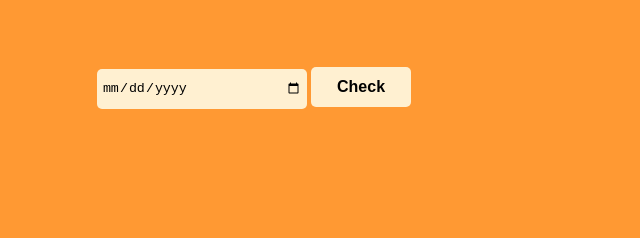
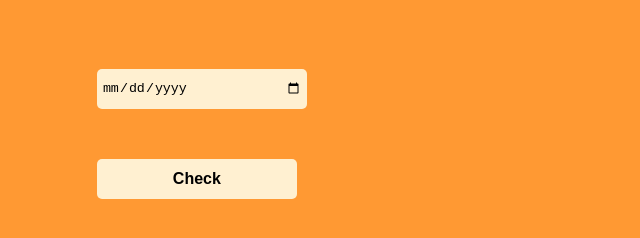
Before and after one commit to rahul31agrawal/Is-Your-Birthday-a-Palindrome, a plain HTML site: page index.html in a window 1280 px wide. Shown: the part 142-380 px from the top of the page, without its empty margins (320-960 px from the left). Drawn offline with nearby package versions, Linux system fonts and the light colour scheme.

Commit message:
css-updated

```diff
--- a/style.css
+++ b/style.css
@@ -17,17 +17,19 @@ input {
     padding: 0 5px;
     border-radius: 5px;
     background-color: #FFF0D1;
+
 }
 
 
 
 button {
+
     height: 40px;
-    width: 100px;
+    width: 200px;
     border: none;
     border-radius: 5px;
-    padding: 1px;
     font-size: medium;
     background-color: #FFF0D1;
     font-weight: bold;
+    display: block;
 }
```
